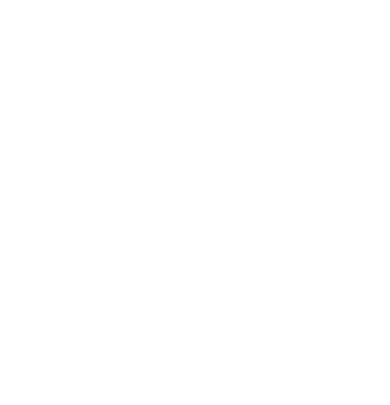
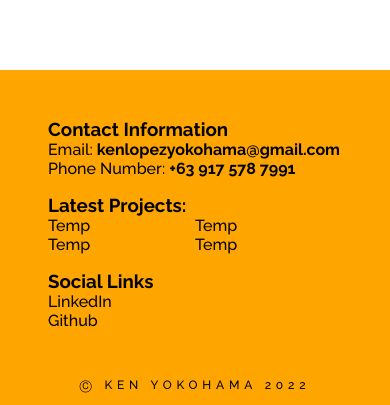
Before and after one commit to Ken-Yokohama/My-Portfolio, a React (Create React App) app: page / in a window 390 px wide. Shown: the part 2959-3364 px from the top of the page. Before the commit the page ends 3029 px from the top, so only its background shows below. Built offline with nearby package versions, Linux system fonts and the light colour scheme.

Commit message:
Added responsiveness to Footer

```diff
--- a/src/components/Footer.jsx
+++ b/src/components/Footer.jsx
@@ -1,7 +1,96 @@
+import { Box } from "@mui/material";
 import React, { useState } from "react";
 
 function Footer(props) {
-    return <div>Footer</div>;
+    return (
+        <div
+            style={{
+                display: "flex",
+                flexDirection: "column",
+                alignItems: "center",
+                backgroundColor: "#FFA500",
+                padding: "3rem 3rem 0 3rem",
+                gap: "2rem",
+            }}
+        >
+            <div
+                style={{
+                    maxWidth: "1600px",
+                    width: "100%",
+                }}
+            >
+                <Box
+                    sx={{
+                        display: "grid",
+                        gridTemplateColumns: "1fr 1fr 1fr",
+                        "@media (max-width: 990px)": {
+                            gridTemplateColumns: "1fr 1fr",
+                        },
+                        "@media (max-width: 700px)": {
+                            gridTemplateColumns: "1fr",
+                            gap: "1rem",
+                        },
+                    }}
+                >
+                    <Box
+                        sx={{
+                            "@media (max-width: 990px)": {
+                                gridColumnStart: "span 3",
+                                paddingBottom: "1rem",
+                            },
+                            "@media (max-width: 700px)": {
+                                gridColumnStart: "span 1",
+                                paddingBottom: "0",
+                            },
+                        }}
+                    >
+                        <h3>Contact Information</h3>
+                        <Box
+                            sx={{
+                                "@media (max-width: 990px)": {
+                                    display: "grid",
+                                    gridTemplateColumns: "1fr 1fr",
+                                },
+                                "@media (max-width: 700px)": {
+                                    gridTemplateColumns: "1fr",
+                                },
+                            }}
+                        >
+                            <p>
+                                Email:{" "}
+                                <strong>kenlopezyokohama@gmail.com</strong>
+                            </p>
+                            <p>
+                                Phone Number: <strong>+63 917 578 7991</strong>
+                            </p>
+                        </Box>
+                    </Box>
+
+                    <Box>
+                        <h3>Latest Projects:</h3>
+                        <Box
+                            sx={{
+                                display: "grid",
+                                gridTemplateColumns: "1fr 1fr",
+                            }}
+                        >
+                            <p>Temp</p>
+                            <p>Temp</p>
+                            <p>Temp</p>
+                            <p>Temp</p>
+                        </Box>
+                        {/* Projects.map function */}
+                    </Box>
+                    <Box>
+                        <h3>Social Links</h3>
+                        <p>LinkedIn</p>
+                        <p>Github</p>
+                    </Box>
+                </Box>
+            </div>
+            <h5 style={{ padding: "1rem" }}>Ⓒ Ken Yokohama 2022</h5>
+        </div>
+    );
 }
 
 export default Footer;
--- a/src/pages/About.jsx
+++ b/src/pages/About.jsx
@@ -1,6 +1,6 @@
 import { Box } from "@mui/material";
 import React, { useState } from "react";
-import { CallToAction } from "../components";
+import { CallToAction, Footer } from "../components";
 
 function About(props) {
     const technologiesImgSrc = [
@@ -27,6 +27,7 @@
     ];
 
     return (
+        <>
             <div
                 className="page-container padding-for-nav"
                 style={{
@@ -55,8 +56,8 @@
                     >
                         <h5>About Me</h5>
                         <h1 style={{ textAlign: "center" }}>
-                        My name is Ken Yokohama. I specialize in creating fast,
-                        user-friendly & secure websites following best
+                            My name is Ken Yokohama. I specialize in creating
+                            fast, user-friendly & secure websites following best
                             practices.
                         </h1>
                         <h6
@@ -67,7 +68,8 @@
                             }}
                         >
                             I make sure that systems and databases are secure as
-                        well as put a strong emphasis on UI/UX of the website
+                            well as put a strong emphasis on UI/UX of the
+                            website
                         </h6>
                     </div>
                     {/* ---------------------LANGUAGES SECTION------------------------ */}
@@ -119,7 +121,8 @@
                                             maxHeight: "80%",
                                         }}
                                         src={
-                                        "/images/about-page/technologies/" + img
+                                            "/images/about-page/technologies/" +
+                                            img
                                         }
                                         alt={img}
                                     />
@@ -165,12 +168,13 @@
                     <div>
                         <h1>Education</h1>
                         <h2 style={{ fontWeight: "100" }}>
-                        Graduated from <strong>De La Salle University </strong>{" "}
-                        on "INSERT DATE HERE"
+                            Graduated from{" "}
+                            <strong>De La Salle University </strong> on "INSERT
+                            DATE HERE"
                         </h2>
                         <p>
-                        Maybe Make it a Carousell, Also MAbe MAke it black and
-                        white
+                            Maybe Make it a Carousell, Also MAbe MAke it black
+                            and white
                         </p>
                         <img src="" alt="Insert Batch Photo Here" />
                     </div>
@@ -181,7 +185,9 @@
                         </h2>
                         <button>Link to Course</button>
                         <button>Link to Certification</button>
-                    <h2 style={{ fontWeight: "100" }}>Golden Thesis Awardee</h2>
+                        <h2 style={{ fontWeight: "100" }}>
+                            Golden Thesis Awardee
+                        </h2>
                         <button>Link to Photo</button>
                         <button>Link to Certification</button>
                         <h2 style={{ fontWeight: "100" }}>
@@ -193,6 +199,8 @@
                 </Box>
                 <CallToAction />
             </div>
+            <Footer />
+        </>
     );
 }
 
--- a/src/pages/Home.jsx
+++ b/src/pages/Home.jsx
@@ -1,6 +1,6 @@
 import { Box } from "@mui/material";
 import React, { useState } from "react";
-import { CallToAction, Project } from "../components";
+import { CallToAction, Footer, Project } from "../components";
 
 function Home(props) {
     const [clickViewProjects, setClickViewProjects] = useState(false);
@@ -14,6 +14,7 @@
     };
 
     return (
+        <>
             <div className="page-container">
                 {/* -------------------------Title----------------------- */}
 
@@ -62,10 +63,10 @@
                         <h5>KEN YOKOHAMA</h5>
                         <h1>FULL STACK DEVELOPER</h1>
                         <h3 style={{ maxWidth: "600px" }}>
-                        Hello! I'm a <strong>Web Developer</strong> and licensed
-                        Civil Engineer with a passion for solving problems,
-                        learning new things and turning ideas into reality with
-                        the use of code.
+                            Hello! I'm a <strong>Web Developer</strong> and
+                            licensed Civil Engineer with a passion for solving
+                            problems, learning new things and turning ideas into
+                            reality with the use of code.
                         </h3>
                         <Box
                             component="h4"
@@ -135,7 +136,11 @@
                 >
                     {/* ------------------------- Web Projects----------------------- */}
                     <div style={{ maxWidth: "1600px" }} id="#something">
-                    <h5 className={clickViewProjects ? "padding-for-nav" : ""}>
+                        <h5
+                            className={
+                                clickViewProjects ? "padding-for-nav" : ""
+                            }
+                        >
                             PROJECTS AND SHOWCASE
                         </h5>
                         <Box component="h1" sx={{ paddingBottom: "2rem" }}>
@@ -186,6 +191,8 @@
                 </div>
                 <CallToAction />
             </div>
+            <Footer />
+        </>
     );
 }
 
```
Lines whose indentation alone changed are shown as unchanged.
